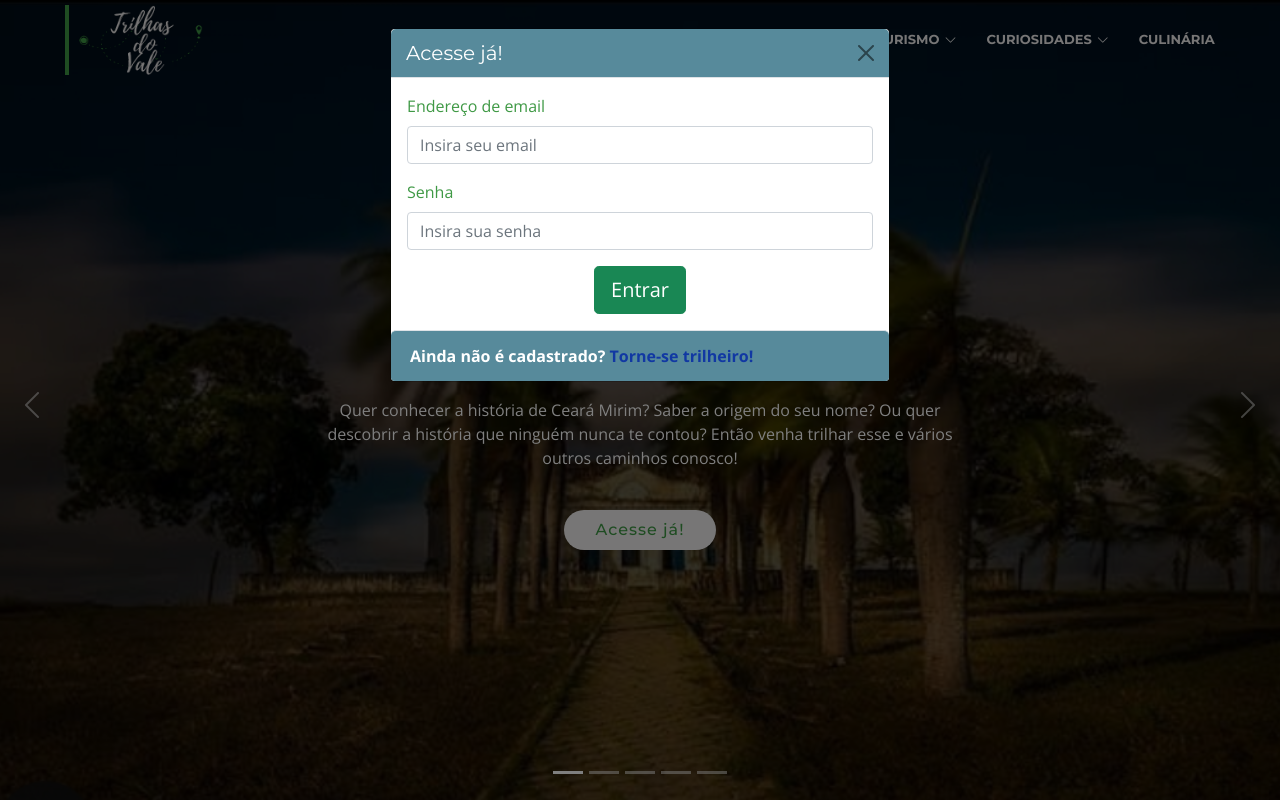
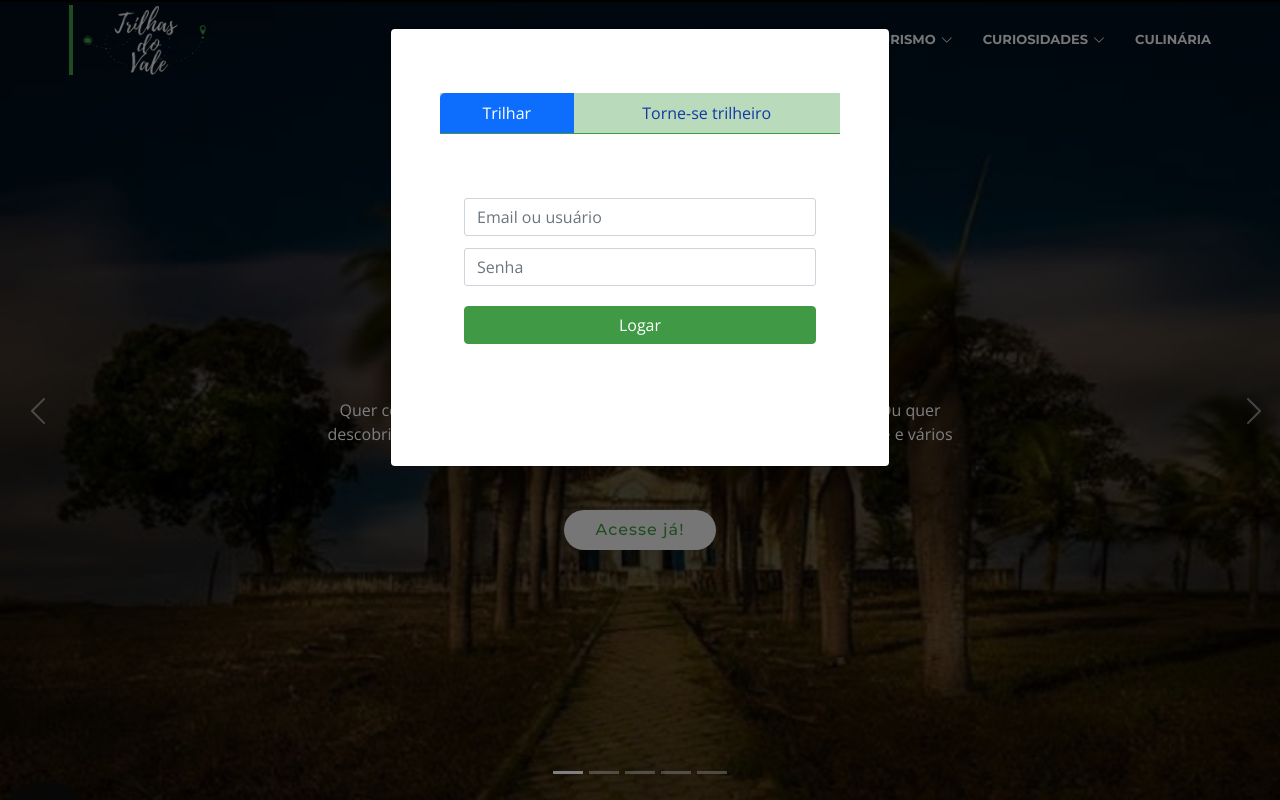
Before and after one commit to jose-ewerton/Trilhas_do_Vale, a Django app: page / in a window 1280 px wide, after a click on "Acesse já!". Run offline with Django 3.2, Linux system fonts and the light colour scheme; some libraries are stand-ins or nearby versions.

Commit message:
novo modal cadastro

```diff
--- a/paginas/templates/paginas/index.html
+++ b/paginas/templates/paginas/index.html
@@ -25,6 +25,10 @@
   <link href="static/vendor/bootstrap-icons/bootstrap-icons.css" rel="stylesheet">
   <link href="static/vendor/glightbox/css/glightbox.min.css" rel="stylesheet">
   <link href="static/vendor/swiper/swiper-bundle.min.css" rel="stylesheet">
+  <link href='https://cdn.jsdelivr.net/npm/bootstrap@5.0.0-alpha1/dist/css/bootstrap.min.css' rel='stylesheet'>
+
+  <!-- JQuery -->
+  <script type='text/javascript' src='https://cdnjs.cloudflare.com/ajax/libs/jquery/3.2.1/jquery.min.js'></script>
 
   <!-- Template Main CSS File -->
   <link href="{% static 'css/style.css' %}" rel="stylesheet">
@@ -635,69 +639,43 @@
   <!-- <div id="preloader"></div> -->
 
 
-<!-- Modal login-->
-<div class="modal fade" id="modalForm" tabindex="-1" aria-labelledby="exampleModalLabel" aria-hidden="true">
-  <div class="modal-dialog">
-      <div class="modal-content">
-        <div class="modal-header">
-              <h5 class="modal-title">Acesse já!</h5>
-              <button type="button" class="btn-close" data-bs-dismiss="modal" aria-label="Close"></button>
+<!-- Modal cadastro-->
+<div class="modal fade" id="modalForm" tabindex="-1" role="dialog" aria-labelledby="exampleModalLongTitle" aria-hidden="true">
+  <div class="modal-dialog" role="document">
+    <div class="modal-content">
+      <div class="modal-body">
+
+<div class="d-flex justify-content-center align-items-center mt-5">
+  <div class="card">
+      <ul class="nav nav-pills mb-3" id="pills-tab" role="tablist">
+          <li class="nav-item text-center"> <a class="nav-link active btl" id="pills-login-tab" data-toggle="pill"
+                  href="#pills-login" role="tab" aria-controls="pills-login" aria-selected="true">Trilhar</a> </li>
+          <li class="nav-item text-center"> <a class="nav-link btr" id="pills-cadastro-tab" data-toggle="pill"
+                  href="#pills-cadastro" role="tab" aria-controls="pills-cadastro" aria-selected="false">Torne-se trilheiro</a>
+          </li>
+      </ul>
+      <div class="tab-content" id="pills-tabContent">
+          <div class="tab-pane fade show active" id="pills-login" role="tabpanel" aria-labelledby="pills-login-tab">
+              <div class="form px-4 pt-5">
+                 <input type="text" name="" class="form-control" placeholder="Email ou usuário">
+                 <input type="password" name="" class="form-control" placeholder="Senha">
+                 <button class="btn btn-dark btn-block">Logar</button>
+                </div>
           </div>
-          <div class="modal-body">
-              <form>
-                  <div class="mb-3">
-                      <label class="form-label">Endereço de email</label>
-                      <input type="text" class="form-control" id="username" name="username" placeholder="Insira seu email" />
-                  </div>
-                  <div class="mb-3">
-                      <label class="form-label">Senha</label>
-                      <input type="password" class="form-control" id="password" name="password" placeholder="Insira sua senha" />
-                  </div>
-                  <div style="text-align: center">
-                    <button type="submit" class="btn btn-success btn-lg btn-block">Entrar</button>
-                  </div>
-              </form>
+          <div class="tab-pane fade" id="pills-cadastro" role="tabpanel" aria-labelledby="pills-cadastro-tab">
+              <div class="form px-4">
+                <input type="text" name="" class="form-control" placeholder="Usuário">
+                <input type="text" name="" class="form-control" placeholder="Email">
+                <input type="password" name="" class="form-control" placeholder="Senha">
+                <button class="btn btn-dark btn-block">Cadastrar</button> </div>
           </div>
-          <div class="modal-footer d-block">
-            <p>Ainda não é cadastrado? <a href="#modalForm_2"> Torne-se trilheiro!</a></p>
-        </div>
       </div>
   </div>
 </div>
 
-
-<!-- Modal cadastro-->
-<div class="modal fade" id="modalForm_2" tabindex="-1" aria-labelledby="exampleModalLabel" aria-hidden="true">
-  <div class="modal-dialog">
-      <div class="modal-content">
-        <div class="modal-header">
-              <h5 class="modal-title">Torne-se trilheiro!</h5>
-              <button type="button" class="btn-close" data-bs-dismiss="modal" aria-label="Close"></button>
-          </div>
-          <div class="modal-body">
-              <form>
-                  <div class="mb-3">
-                      <label class="form-label">Usuário</label>
-                      <input type="text" class="form-control" id="username" name="username" placeholder="Insira seu nome de usuário" />
-                  </div>
-                  <div class="mb-3">
-                      <label class="form-label">Endereço de email</label>
-                      <input type="text" class="form-control" id="email" name="email" placeholder="Insira seu email" />
-                  </div>
-                  <div class="mb-3">
-                      <label class="form-label">Senha</label>
-                      <input type="password" class="form-control" id="password" name="password" placeholder="Insira sua senha" />
-                  </div>
-                  <div style="text-align: center">
-                    <button type="submit" class="btn btn-success btn-lg btn-block">Cadastrar</button>
-                  </div>
-              </form>
-          </div>
-          <div class="modal-footer d-block">
-            <p>Já é cadastrado? <a href="#modalForm"> Trilhar!</a></p>
-        </div>
-      </div>
-  </div>
+</div>
+</div>
+</div>
 </div>
 
 
@@ -751,6 +729,7 @@
   <script src="static/vendor/purecounter/purecounter.js"></script>
   <script src="static/vendor/swiper/swiper-bundle.min.js"></script>
   <script src="static/vendor/waypoints/noframework.waypoints.js"></script>
+  <script type='text/javascript'src='https://cdn.jsdelivr.net/npm/bootstrap@5.0.0-alpha1/dist/js/bootstrap.bundle.min.js'></script>
 
   <!-- Template Main JS File -->
   <script src="static/js/main.js"></script>
--- a/static/css/style.css
+++ b/static/css/style.css
@@ -1330,21 +1330,61 @@ div.historia-col:hover,  div.curiosidades-col:hover{
   transform: scale(1.1);
 }
 
-.modal-body{
-  color:#3f9945
+
+.card {
+  width: 400px;
+  border: none
 }
-.title-modal{
-  font-weight: bold;
+
+.btr {
+  border-top-right-radius: 5px !important
 }
-.modal-header , .modal-footer{
-	color:#fff;
-  font-weight: bold;
-    padding:9px 15px;
-    background-color: #578a9b;
-    -webkit-border-top-left-radius: 5px;
-    -webkit-border-top-right-radius: 5px;
-    -moz-border-radius-topleft: 5px;
-    -moz-border-radius-topright: 5px;
-     border-top-left-radius: 5px;
-     border-top-right-radius: 5px;
+
+.btl {
+  border-top-left-radius: 5px !important
 }
+
+.btn-dark {
+  color: #fff;
+  background-color: #3f9945;
+  border-color: #3f9945
+}
+
+.btn-dark:hover {
+  color: #fff;
+  background-color: #549b58;
+  border-color: #549b58
+}
+
+.nav-pills {
+  display: table !important;
+  width: 100%
+}
+
+.nav-pills .nav-link {
+  border-radius: 0px;
+  border-bottom: 1px solid #3f9945
+}
+
+.nav-item {
+  display: table-cell;
+  background: #3f99455d
+}
+
+.form {
+  padding: 10px;
+  height: 300px
+}
+
+.form input {
+  margin-bottom: 12px;
+  border-radius: 3px
+}
+
+.form input:focus {
+  box-shadow: none
+}
+
+.form button {
+  margin-top: 20px
+}
```
